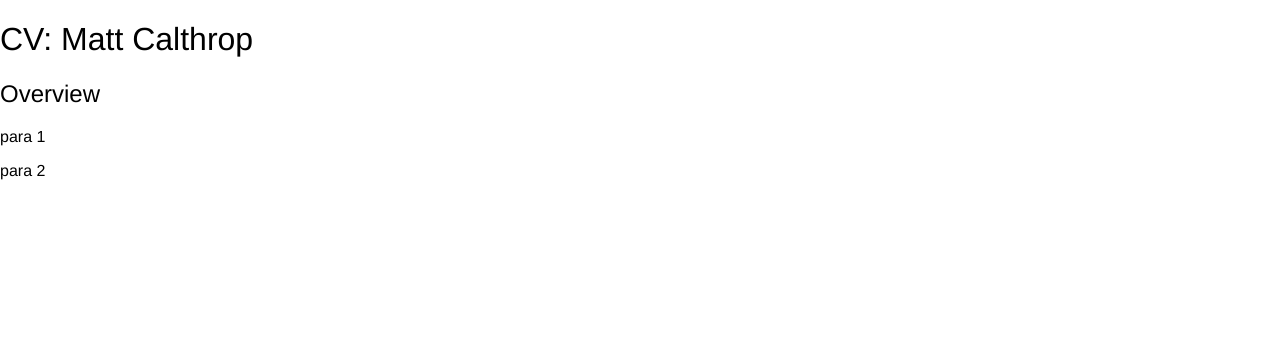
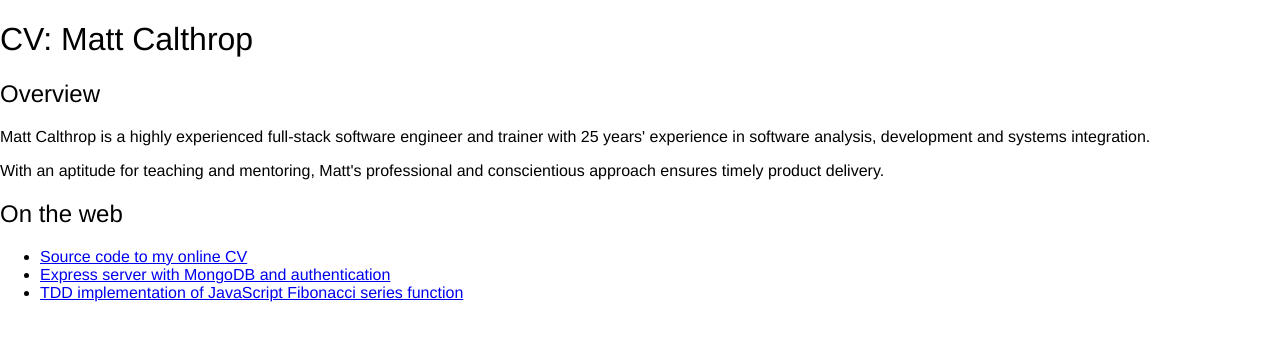
Before and after one commit to mcalthrop/cv-react, a React (Create React App) app: page / in a window 1280 px wide. Shown: the top 340 px of the page. Built offline with nearby package versions, Linux system fonts and the light colour scheme.

Commit message:
Add OnTheWeb component

```diff
--- /dev/null
+++ b/src/components/index.js
@@ -0,0 +1,4 @@
+import { OnTheWeb } from './on-the-web';
+import { Overview } from './overview';
+
+export { OnTheWeb, Overview };
--- /dev/null
+++ b/src/components/on-the-web/OnTheWeb.js
@@ -0,0 +1,25 @@
+import React from 'react';
+
+export const OnTheWeb = () => {
+    return (
+        <section>
+            <h2>On the web</h2>
+            <ul>
+                <li>
+                    <a
+                        href="https://github.com/mcalthrop/cv#readme"
+                        target="_blank">Source code to my online CV</a>
+                </li>
+                <li>
+                    <a
+                        href="https://github.com/mcalthrop/auth-mongo-express-node#readme" target="_blank">Express server with MongoDB and authentication</a>
+                </li>
+                <li>
+                    <a
+                        href="https://github.com/mcalthrop/tdd-fibonacci#readme"
+                        target="_blank">TDD implementation of JavaScript Fibonacci series function</a>
+                </li>
+            </ul>
+        </section>
+    );
+};
--- /dev/null
+++ b/src/components/on-the-web/index.js
@@ -0,0 +1,3 @@
+import { OnTheWeb } from './OnTheWeb';
+
+export { OnTheWeb };
--- a/src/components/overview/Overview.js
+++ b/src/components/overview/Overview.js
@@ -4,8 +4,9 @@ export const Overview = () => {
     return (
         <section>
             <h2>Overview</h2>
-            <p>para 1</p>
-            <p>para 2</p>
+            <p>Matt Calthrop is a highly experienced full-stack software engineer and trainer with 25 years' experience in software analysis, development and systems integration.
+</p>
+            <p>With an aptitude for teaching and mentoring, Matt's professional and conscientious approach ensures timely product delivery.</p>
         </section>
     );
 };
--- a/src/containers/cv/CvContainer.js
+++ b/src/containers/cv/CvContainer.js
@@ -1,5 +1,5 @@
 import React, { Component } from 'react';
-import { Overview } from '../../components/overview';
+import { Overview, OnTheWeb } from '../../components';
 
 export class CvContainer extends Component {
     render() {
@@ -7,6 +7,7 @@ export class CvContainer extends Component {
             <header>
                 <h1>CV: Matt Calthrop</h1>
                 <Overview></Overview>
+                <OnTheWeb></OnTheWeb>
             </header>
         );
     }
```
